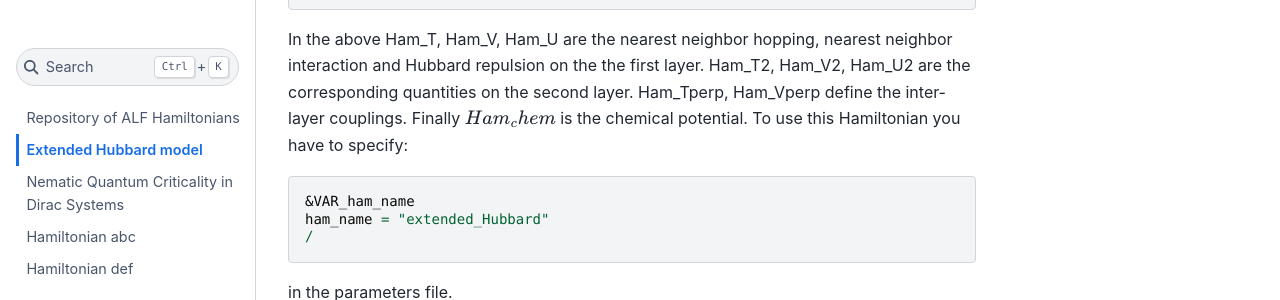
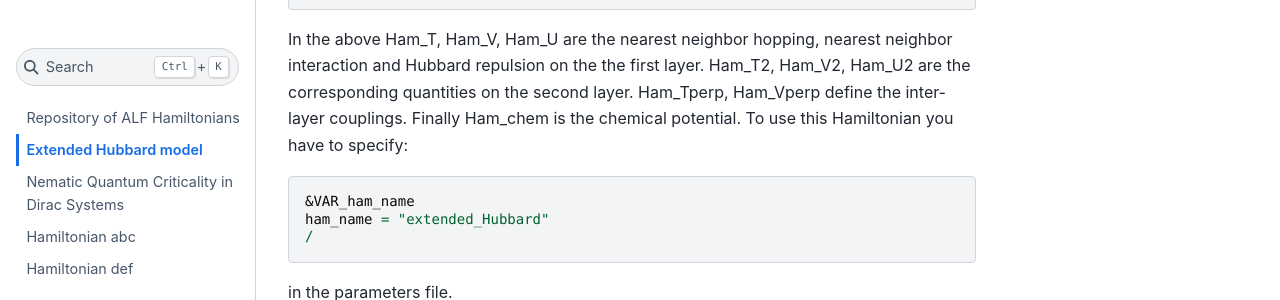
Before and after one commit to ALF-QMC/Hamiltonians, a Jupyter Book: the page built from Hamiltonians/Extended_Hubbard_Model/README.md, in a window 1280 px wide and 900 px high, scrolled down 466 px. Shown: the part 231-531 px from the top of the window. Built offline with Jupyter Book 1.0.4 settings and Sphinx 7.4.7 and the Sphinx Book theme 1.1.4, drawn with Linux system fonts in a browser that asks for light colours.

````diff
--- a/Hamiltonians/Extended_Hubbard_Model/README.md
+++ b/Hamiltonians/Extended_Hubbard_Model/README.md
@@ -28,7 +28,7 @@ Ham_Vperp  = 0.d0          ! For bilayer systems
 Ham_SV     = 1.0           ! = +/- 1: Sign convention for interaction
 /
 ```
-In the above Ham_T, Ham_V, Ham_U are the    nearest  neighbor  hopping, nearest  neighbor  interaction  and Hubbard repulsion on the the first layer.   Ham_T2, Ham_V2, Ham_U2   are  the corresponding quantities  on the second layer.  Ham_Tperp, Ham_Vperp   define  the inter-layer couplings.  Finally $ Ham_chem $  is  the chemical potential.
+In the above Ham_T, Ham_V, Ham_U are the    nearest  neighbor  hopping, nearest  neighbor  interaction  and Hubbard repulsion on the the first layer.   Ham_T2, Ham_V2, Ham_U2   are  the corresponding quantities  on the second layer.  Ham_Tperp, Ham_Vperp   define  the inter-layer couplings.  Finally Ham_chem  is  the chemical potential.
 To use  this  Hamiltonian  you  have to specify:
 ```fortran
 &VAR_ham_name
````
